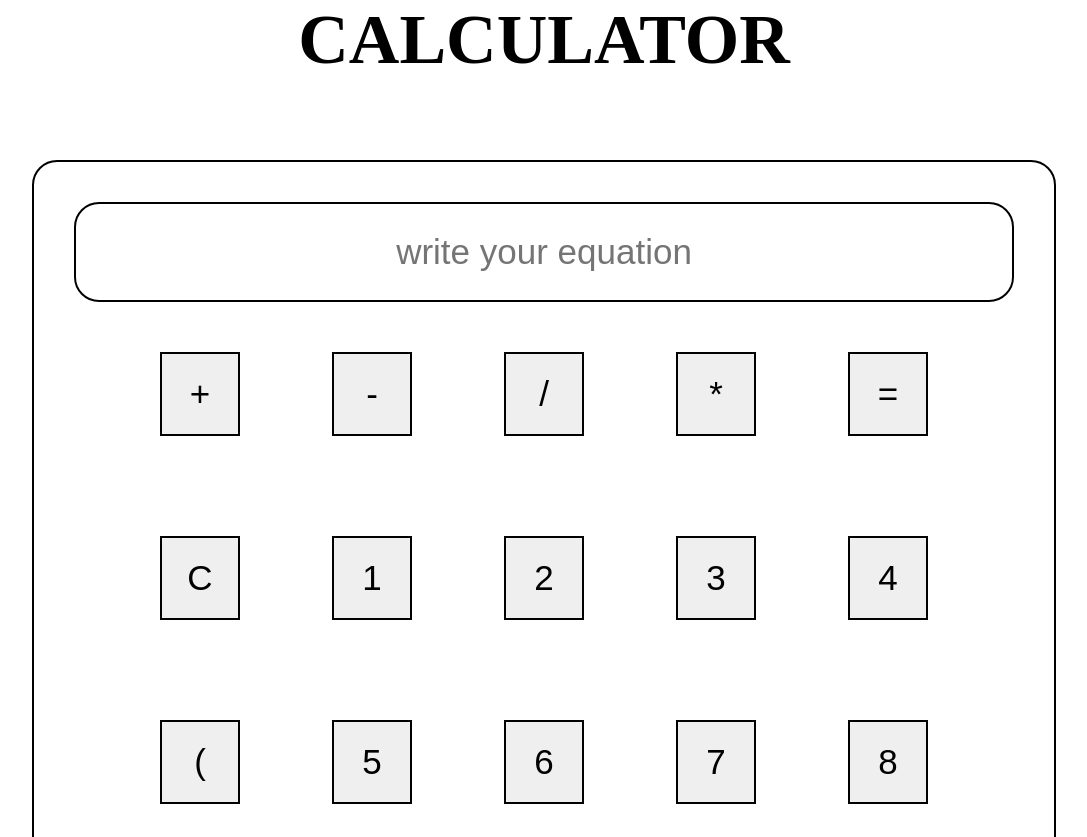
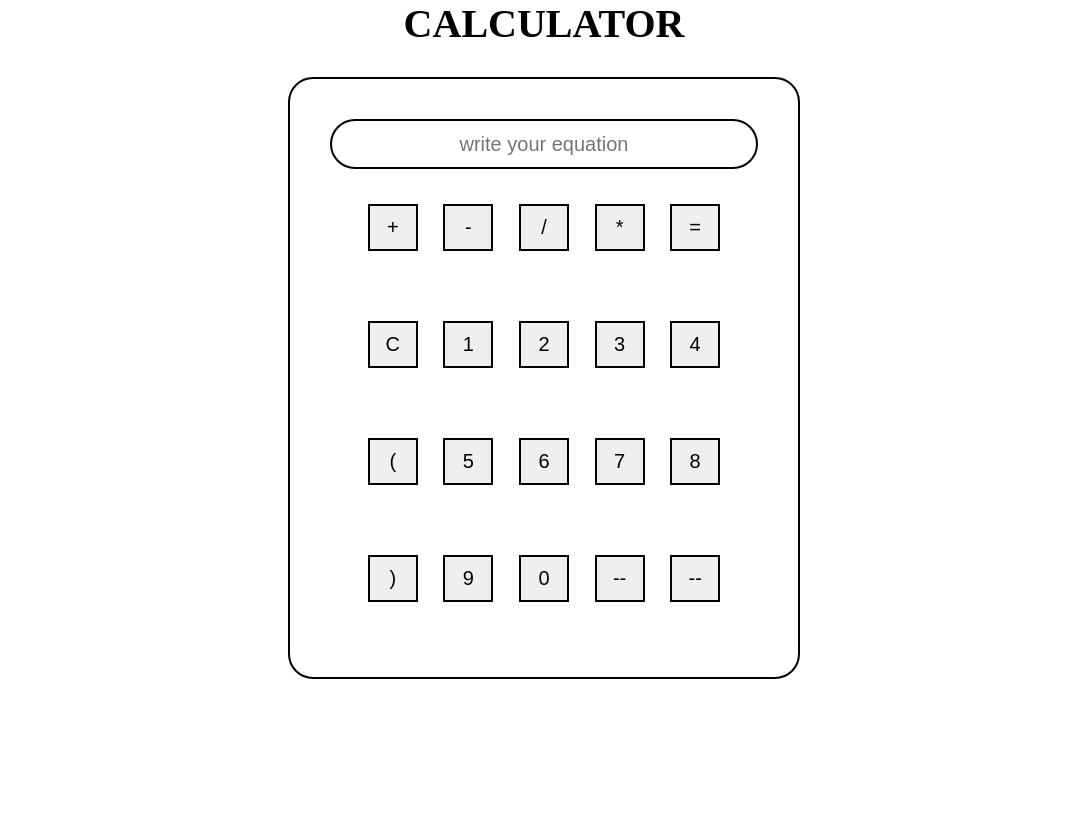
Before and after one commit to Gauravtripathii/RgbCalculator, a plain HTML site: page index.html in a window 1280 px wide. Shown: the top 837 px of the page, without its empty margins (96-1183 px from the left). After the commit the page ends 800 px from the top, so only its background shows below. Drawn offline with Linux system fonts and the light colour scheme.

Commit message:
final commit

```diff
--- a/style.css
+++ b/style.css
@@ -53,3 +53,26 @@ h1{
 .main>.row button:focus{
     box-shadow: 1px 1px 5px yellow;
 }
+
+@media only screen and (min-width: 992px){
+    h1{
+        font-size: 40px;
+    }
+    .main{
+        margin-top: 30px;
+        width: 40%;
+        margin-left: 30%;
+    }
+    .main input{
+        height: 50px;
+        font-size: 20px;
+    }
+    .main>.row{
+        padding: 5px;
+    }
+    .main>.row button{
+        padding: 10px;
+        font-size: 20px;
+        width: 50px;
+    }
+}
```
